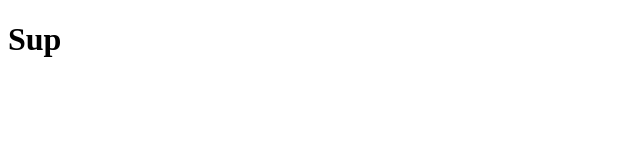
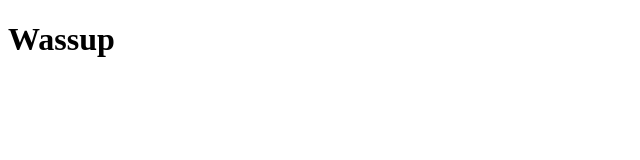
Before and after one commit to ssmythe/ssmythe.github.io, a plain HTML site: page index.html in a window 1280 px wide. Shown: the whole page, without its empty margins (0-640 px from the left). Drawn offline with Linux system fonts and the light colour scheme.

Commit message:
Update index.html

```diff
--- a/index.html
+++ b/index.html
@@ -5,6 +5,6 @@
     <title>Steve Smythe's - GitHub Pages</title>
   </head>
   <body>
-    <h1>Sup</h1>
+    <h1>Wassup</h1>
   </body>
 </html>
```
